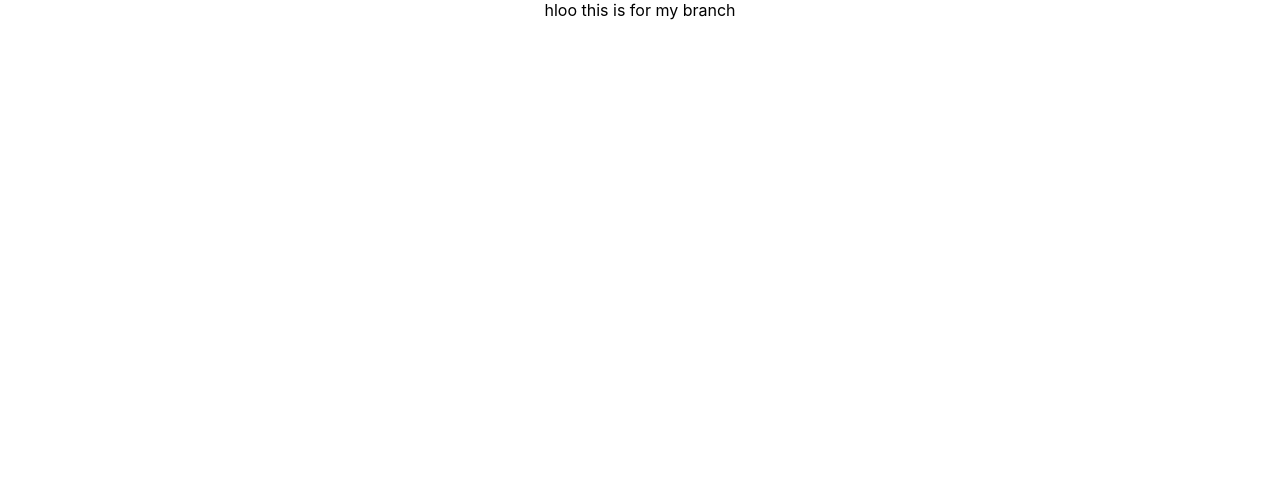
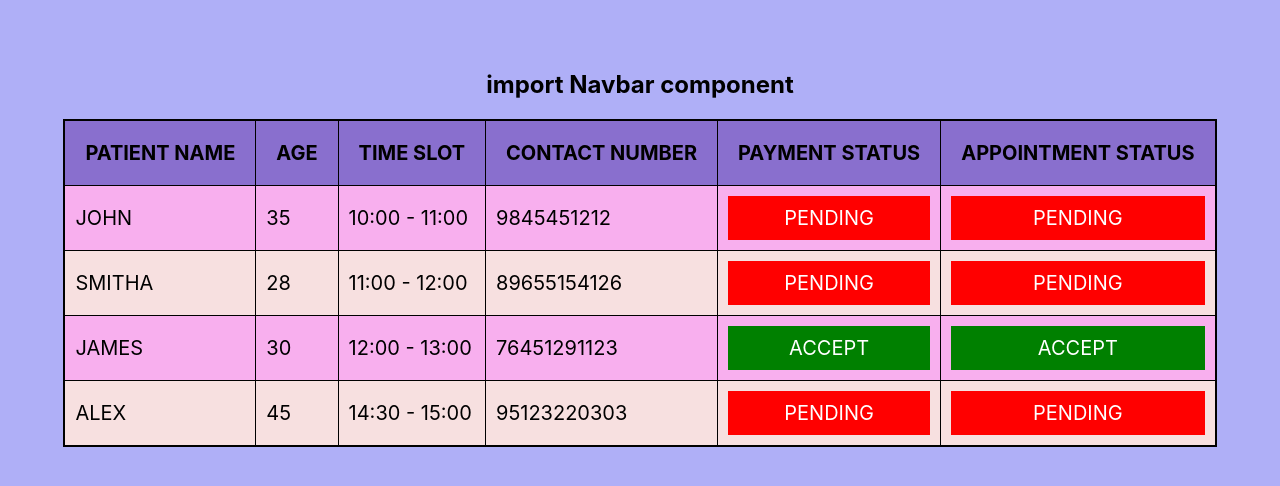
Before and after one commit to RafiShaik955/training_frontend, a React (Create React App) app: page / in a window 1280 px wide. Shown: the top 486 px of the page. Built offline with nearby package versions, Linux system fonts and the light colour scheme.

Commit message:
committed

```diff
--- a/src/App.js
+++ b/src/App.js
@@ -1,13 +1,44 @@
-import './App.css';
-import axios from 'axios';
-
+// import './App.css';
+import ListsDetails from './component/Lists';
 
 function App() {
+  let list = [{
+    patientname: "john",
+    age: "35",
+    timeslot : "10:00 - 11:00",
+    contactnumber : "9845451212",
+    paymentstatus : "pending",
+    appointmentstatus : "pending"
+  },
+  {
+    patientname : "Smitha",
+    age: "28",
+    timeslot : "11:00 - 12:00",
+    contactnumber : "89655154126",
+    paymentstatus: "pending",
+    appointmentstatus : "pending"
+  },
+  {
+    patientname : "James",
+    age: "30",
+    timeslot : "12:00 - 13:00",
+    contactnumber : "76451291123",
+    paymentstatus: "accept",
+    appointmentstatus : "accept"
+  },
+  {
+    patientname : "Alex",
+    age: "45",
+    timeslot : "14:30 - 15:00",
+    contactnumber : "95123220303",
+    paymentstatus: "pending",
+    appointmentstatus : "pending"
+  }
+]
 
-   return (
+  return (
     <div className="App">
-     hloo
-     this is for my branch
+      <ListsDetails listValues = {list} />
     </div>
   );
 }
--- /dev/null
+++ b/src/component/Lists.js
@@ -0,0 +1,43 @@
+import "../styles/liststyles.css"
+
+function ListsDetails(props){
+    let listvalues = [...props.listValues];
+
+    return (
+        <div className="tablelist">
+            <h2 >import Navbar component</h2>
+            <table>
+                <thead>
+                    <tr>
+                        <th >Patient Name</th>
+                        <th>Age</th>
+                        <th>Time Slot</th>
+                        <th>Contact Number</th>
+                        <th>Payment Status</th>
+                        <th>Appointment Status</th>
+                    </tr>
+                </thead>
+                <tbody>
+                    {
+                        listvalues.map((value,index)=>
+                        (
+                            <tr key={index}>
+                                <td >{value.patientname}</td>
+                                <td >{value.age}</td>
+                                <td >{value.timeslot}</td>
+                                <td >{value.contactnumber}</td>
+                                <td >
+                                    <div className={(value.paymentstatus) === "pending" ? "paymentstatusRed": "paymentstatusGreen"}>{value.paymentstatus}
+                                </div></td>
+                                <td >
+                                    <div className={(value.appointmentstatus) === "pending" ? "paymentstatusRed": "paymentstatusGreen"}>{value.appointmentstatus}
+                                </div></td>
+                            </tr>
+                        ))
+                    }
+                </tbody>
+            </table>
+        </div>
+    )
+}
+export default ListsDetails;
--- /dev/null
+++ b/src/styles/liststyles.css
@@ -0,0 +1,60 @@
+body{
+    background-color:rgb(175, 175, 247) ;
+}
+
+.tablelist{
+    text-align:center ;
+    margin-top: 30px;
+    width: 0 auto;
+    padding: 20px;
+}
+
+.tablelist td{
+    font-size: 20px;
+}
+
+.tablelist table{
+    overflow-x:auto;
+    border: 2px solid black;
+    margin-left: auto;
+    margin-right:auto;
+    border-spacing: 0px;
+
+}
+
+
+th, td {
+    padding: 10px;
+    text-align: left;
+    text-transform: uppercase;
+}
+
+table, th, td {
+    border: 1px solid black;
+    border-collapse: collapse;
+}
+
+th {
+    background-color:rgba(75, 75, 189, 0.637);
+    color: rgb(0, 0, 0);
+    padding:20px;
+    font-size: 20px;
+}
+
+tr:nth-child(odd) {background-color:rgb(248, 175, 238);}
+tr:nth-child(even) {background-color: #f7e0e0;}
+
+
+.paymentstatusGreen{
+    background-color: green;
+    text-align: center;
+    color: white;
+    padding: 10px;
+}
+
+.paymentstatusRed{
+    background-color: red;
+    text-align: center;
+    color: white;
+    padding: 10px;
+}
```
